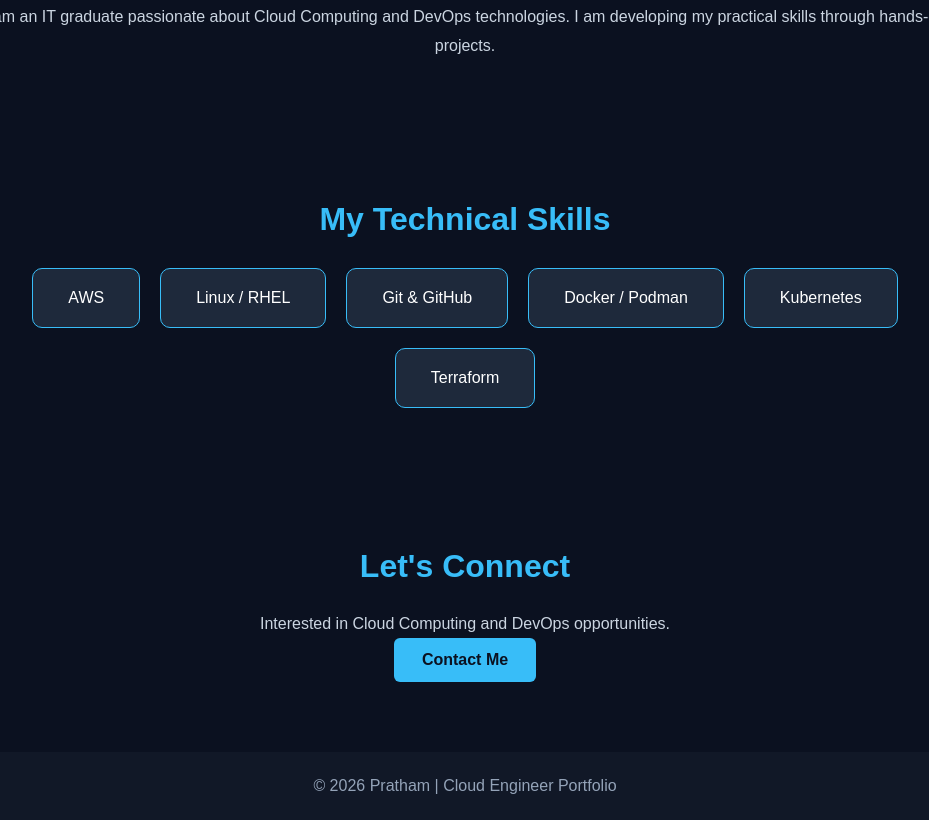
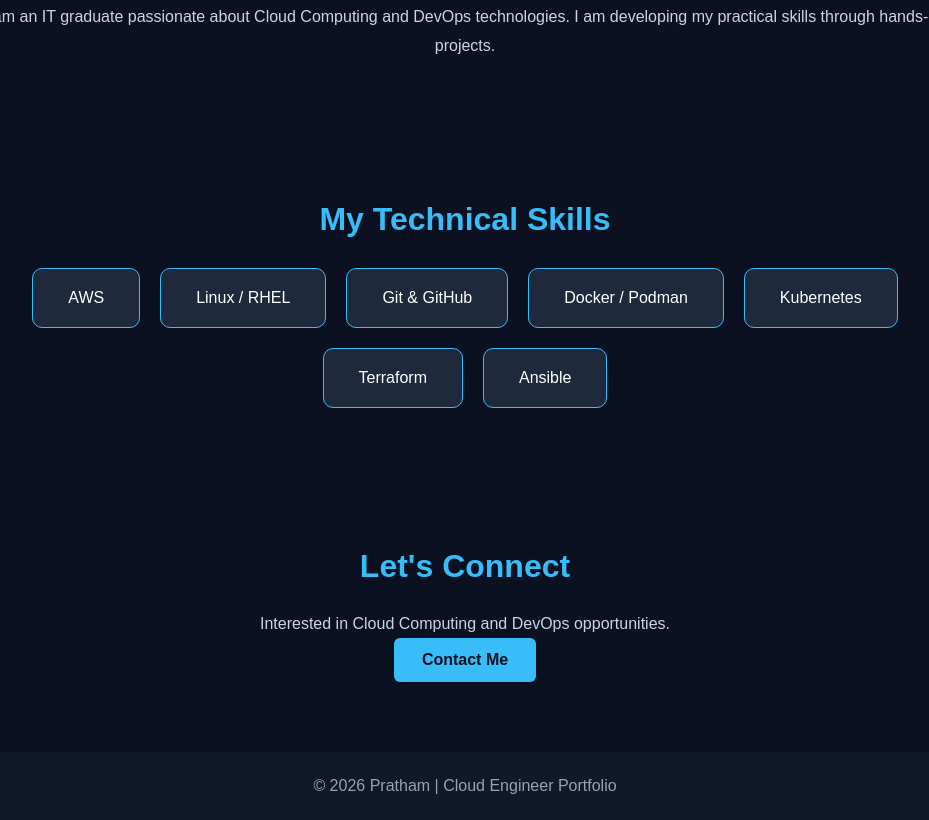
Before and after one commit to pratham1192005-max/gitpractice, a plain HTML site: page index.html in a window 1280 px wide. Shown: the part 851-1671 px from the top of the page, without its empty margins (175-1104 px from the left). Drawn offline with Linux system fonts and the light colour scheme.

Commit message:
portfolio1

```diff
--- a/index.html
+++ b/index.html
@@ -56,6 +56,7 @@
             <div class="skill">Docker / Podman</div>
             <div class="skill">Kubernetes</div>
             <div class="skill">Terraform</div>
+            <div class="skill">Ansible</div>
         </div>
     </section>
 
```
